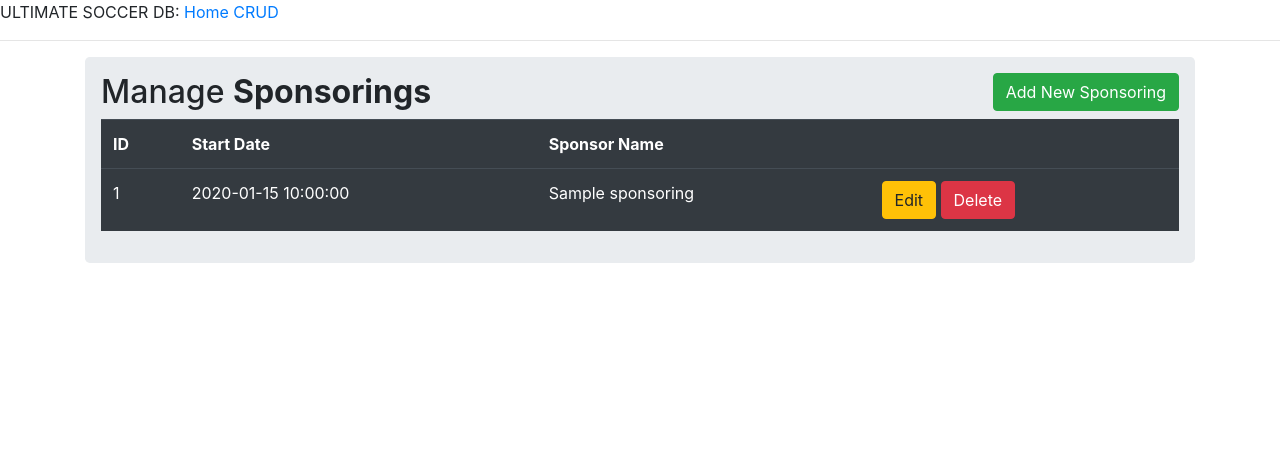
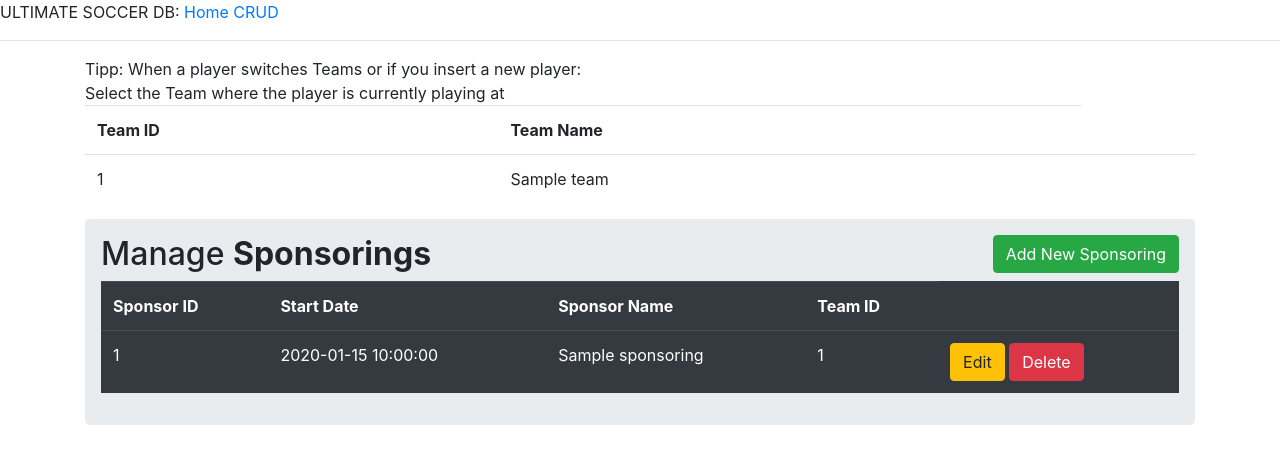
Before and after one commit to Mezze99/Flask, a Flask app: page /sponsoring in a window 1280 px wide. Shown: the top 464 px of the page. Run offline with Flask 2, Linux system fonts and the light colour scheme; tables that the repository leaves empty hold one stand-in row (values such as "Sample post"); some libraries are stand-ins or nearby versions.

Commit message:
sponsor + membership CRUD

```diff
--- a/docker_database/dockerized/src/app.py
+++ b/docker_database/dockerized/src/app.py
@@ -147,7 +147,6 @@ def update_player():
     if request.method == 'POST':
         my_data = Player.query.get(request.form.get('id'))
         #fname, lname, pl_no, nationality,
-        print('yes')
         my_data.fname = request.form['fname']
         my_data.lname = request.form['lname']
         my_data.pl_no = request.form['pl_no']
@@ -377,28 +376,26 @@ def insert_membership():
 
     if request.method == 'POST':
         number_members = request.form['number_members']
+        some_id = request.form['id']
 
-        my_data = Membership(number_members)
+
+        my_data = Membership(number_members, some_id)
         db.session.add(my_data)
         db.session.commit()
 
-        #database.add_instance(model=Soccer, name, email, phone)
-        #flash("Table Inserted Successfully")
+        flash("Table Inserted Successfully")
         return redirect(url_for('Memberships'))
 
 #this is our update route where we are going to update our employee
 @app.route('/update_membership', methods = ['GET', 'POST'])
 def update_membership():
-    print("hzurray")
     if request.method == 'POST':
         my_data = Membership.query.get(request.form.get('id'))
 
-        print('yes')
         my_data.number_members = request.form['number_members']
 
         db.session.commit()
-        #flash("Table Updated Successfully")
-        print("jahuu")
+        flash("Table Updated Successfully")
         return redirect(url_for('Memberships'))
 
 #This route is for deleting our employee
@@ -407,15 +404,16 @@ def delete_membership(id):
     my_data = Membership.query.get(id)
     db.session.delete(my_data)
     db.session.commit()
-    #flash("Player Deleted Successfully")
+    flash("Player Deleted Successfully")
 
     return redirect(url_for('Memberships'))
 
 @app.route('/sponsoring')
 def Sponsorings():
     all_data = Sponsoring.query.all()
+    team_data = Team.query.all()
 
-    return render_template("sponsoring.html", data=all_data), 200
+    return render_template("sponsoring.html", data=all_data, team=team_data), 200
 
 @app.route('/insert_sponsoring', methods=['POST'])
 def insert_sponsoring():
@@ -423,13 +421,14 @@ def insert_sponsoring():
     if request.method == 'POST':
         start_date = request.form['start_date']
         sponsor_name = request.form['sponsor_name']
+        team_id = request.form['team_id']
 
-        my_data = Sponsoring(start_date, sponsor_name)
+        my_data = Sponsoring(start_date, sponsor_name, team_id)
         db.session.add(my_data)
         db.session.commit()
 
         #database.add_instance(model=Soccer, name, email, phone)
-        #flash("Table Inserted Successfully")
+        flash("Table Inserted Successfully")
         return redirect(url_for('Sponsorings'))
 
 #this is our update route where we are going to update our employee
@@ -439,13 +438,12 @@ def update_sponsoring():
     if request.method == 'POST':
         my_data = Sponsoring.query.get(request.form.get('id'))
 
-        print('yes')
         my_data.start_date = request.form['start_date']
         my_data.sponsor_name= request.form['sponsor_name']
+        my_data.team_id = request.form['team_id']
 
         db.session.commit()
-        #flash("Table Updated Successfully")
-        print("jahuu")
+        flash("Table Updated Successfully")
         return redirect(url_for('Sponsorings'))
 
 #This route is for deleting our employee
--- a/docker_database/dockerized/src/templates/sponsoring.html
+++ b/docker_database/dockerized/src/templates/sponsoring.html
@@ -12,6 +12,27 @@
 <div class="container">
     <div class="row">
         <div class="col md-12">
+
+            Tipp: When a player switches Teams or if you insert a new player:
+            <br/>
+            Select the Team where the player is currently playing at
+            <table class="table">
+            <tr>
+
+                <th>Team ID</th>
+                <th>Team Name</th>
+
+            </tr>
+
+
+            {% for row in team %}
+            <tr>
+                <td>{{row.id}}</td>
+                <td>{{row.team_name}}</td>
+
+                <td>
+            {% endfor %}
+            </table>
 
             <div class="jumbotron p-3">
 
@@ -50,9 +71,10 @@
 
                     <tr>
 
-                        <th>ID</th>
+                        <th>Sponsor ID</th>
                         <th>Start Date</th>
                         <th>Sponsor Name</th>
+                        <th>Team ID</th>
                     </tr>
 
 
@@ -61,6 +83,7 @@
                         <td>{{row.id}}</td>
                         <td>{{row.start_date}}</td>
                         <td>{{row.sponsor_name}}</td>
+                        <td>{{row.team_id}}</td>
 
                         <td>
                             <a href="/update_sponsoring/{{row.id}}" class="btn btn-warning btn-xs" data-toggle="modal"
@@ -115,6 +138,17 @@
                                             <input type="hidden" name="id" value="{{row.id}}">
 
                                             <input type="text" class="form-control" name="sponsor_name" value="{{row.sponsor_name}}">
+
+
+                                        </div>
+
+                                        <div class="form-group">
+
+
+                                            <label>Team ID:</label>
+
+                                            <input type="text" class="form-control" name="team_id"
+                                                value="{{row.team_id}}">
 
 
                                         </div>
@@ -196,6 +230,15 @@
                                 <div class="form-group">
 
 
+                                    <label>Team ID:</label>
+                                    <input type="text" class="form-control" name="team_id" required="1">
+
+
+                                </div>
+
+                                <div class="form-group">
+
+
                                     <button class="btn btn-primary" type="submit">Add Sponsoring</button>
 
 
```
Also changed, not shown: docker_database/dockerized/src/models.py (+9 -6 lines), docker_database/dockerized/src/templates/membership.html (+9 -0 lines).
